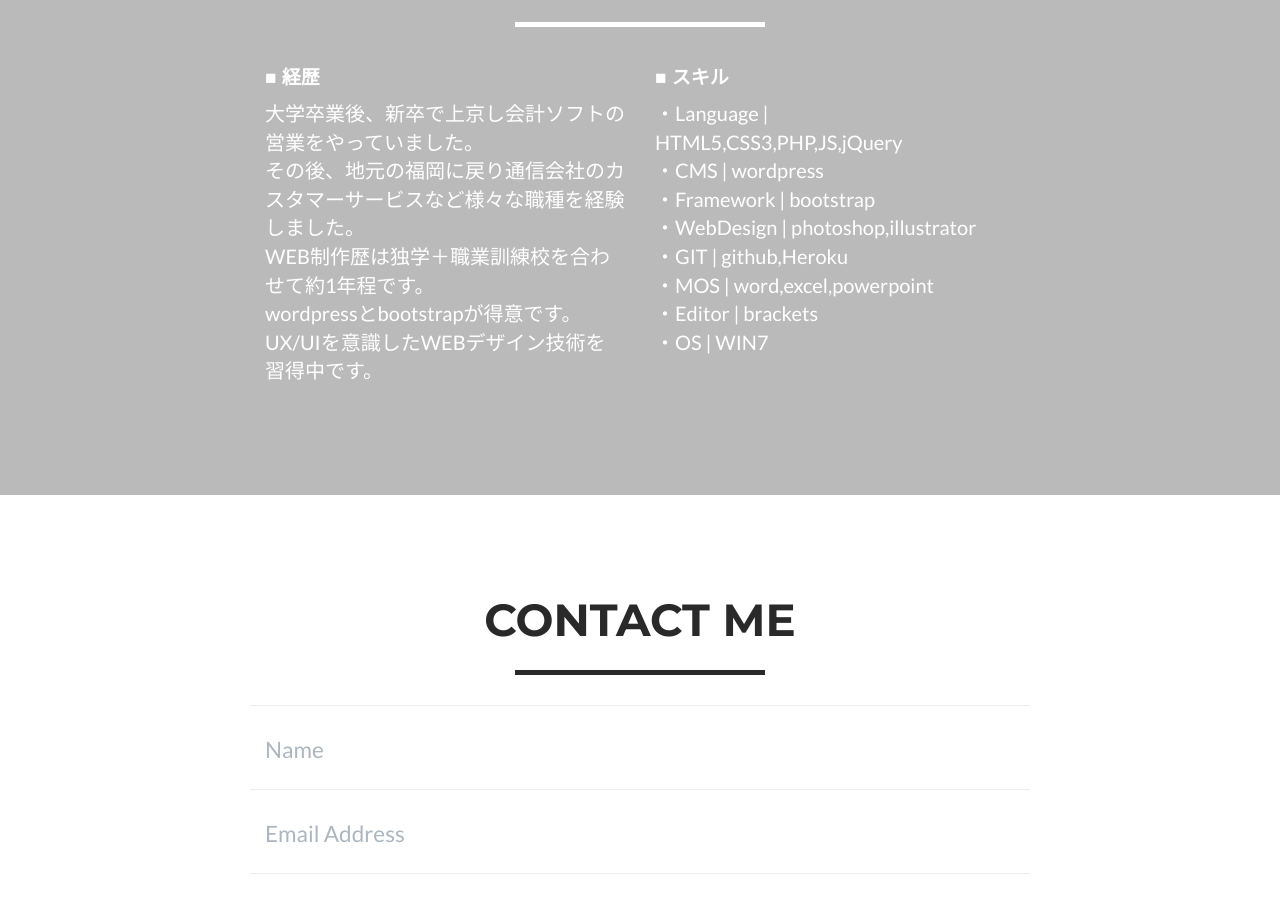
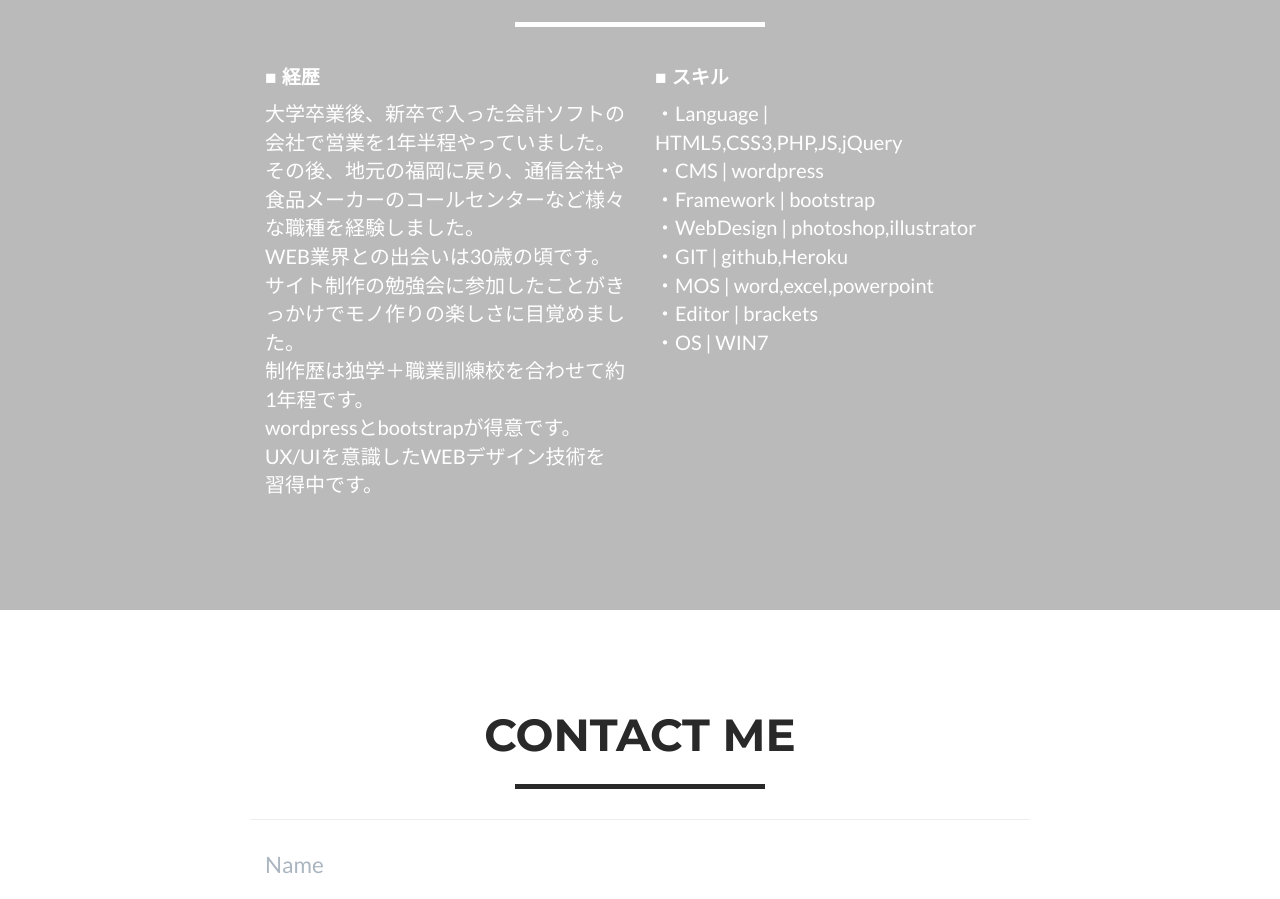
Before and after one commit to pomamura/pomemaruko.github.io, a plain HTML site: page index.html in a window 1280 px wide. Shown: the part 1822-2721 px from the top of the page. Drawn offline with nearby package versions, Linux system fonts and the light colour scheme.

Commit message:
Update index.html

```diff
--- a/index.html
+++ b/index.html
@@ -177,12 +177,14 @@
             <div class="row">
                 <div class="col-lg-4 col-lg-offset-2">
                  <h4>■ 経歴</h4>
-                  <p>大学卒業後、新卒で上京し会計ソフトの営業をやっていました。<br>
-                  その後、地元の福岡に戻り通信会社のカスタマーサービスなど様々な職種を経験しました。<br>
-                   WEB制作歴は独学＋職業訓練校を合わせて約1年程です。<br>
-                   wordpressとbootstrapが得意です。<br>
-                   UX/UIを意識したWEBデザイン技術を習得中です。
-                    </p>
+                  <p>大学卒業後、新卒で入った会計ソフトの会社で営業を1年半程やっていました。<br>
+                  その後、地元の福岡に戻り、通信会社や食品メーカーのコールセンターなど様々な職種を経験しました。<br>
+                  WEB業界との出会いは30歳の頃です。<br>
+                  サイト制作の勉強会に参加したことがきっかけでモノ作りの楽しさに目覚めました。<br>
+                  制作歴は独学＋職業訓練校を合わせて約1年程です。<br>
+                  wordpressとbootstrapが得意です。<br>
+                  UX/UIを意識したWEBデザイン技術を習得中です。
+                   </p>
                 </div>
                 <div class="col-lg-4">
                    <h4>■ スキル</h4>
```
